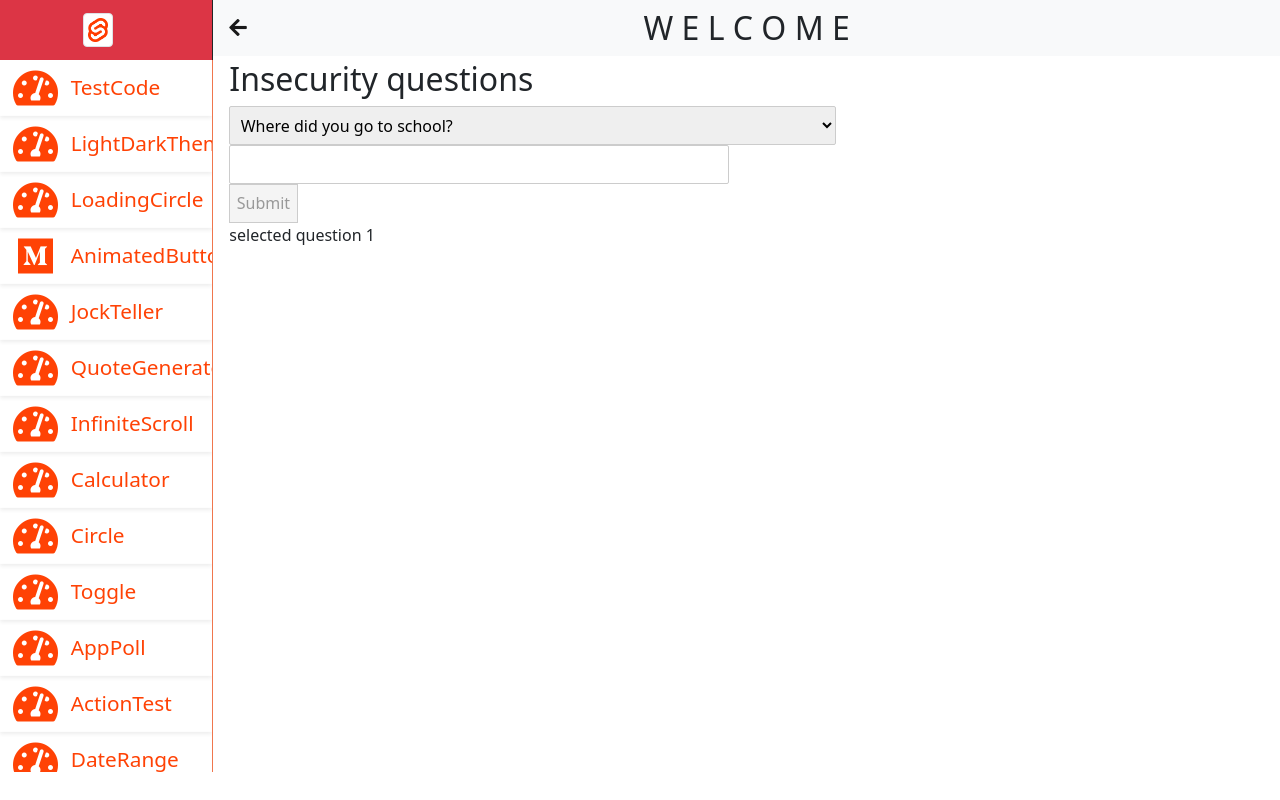
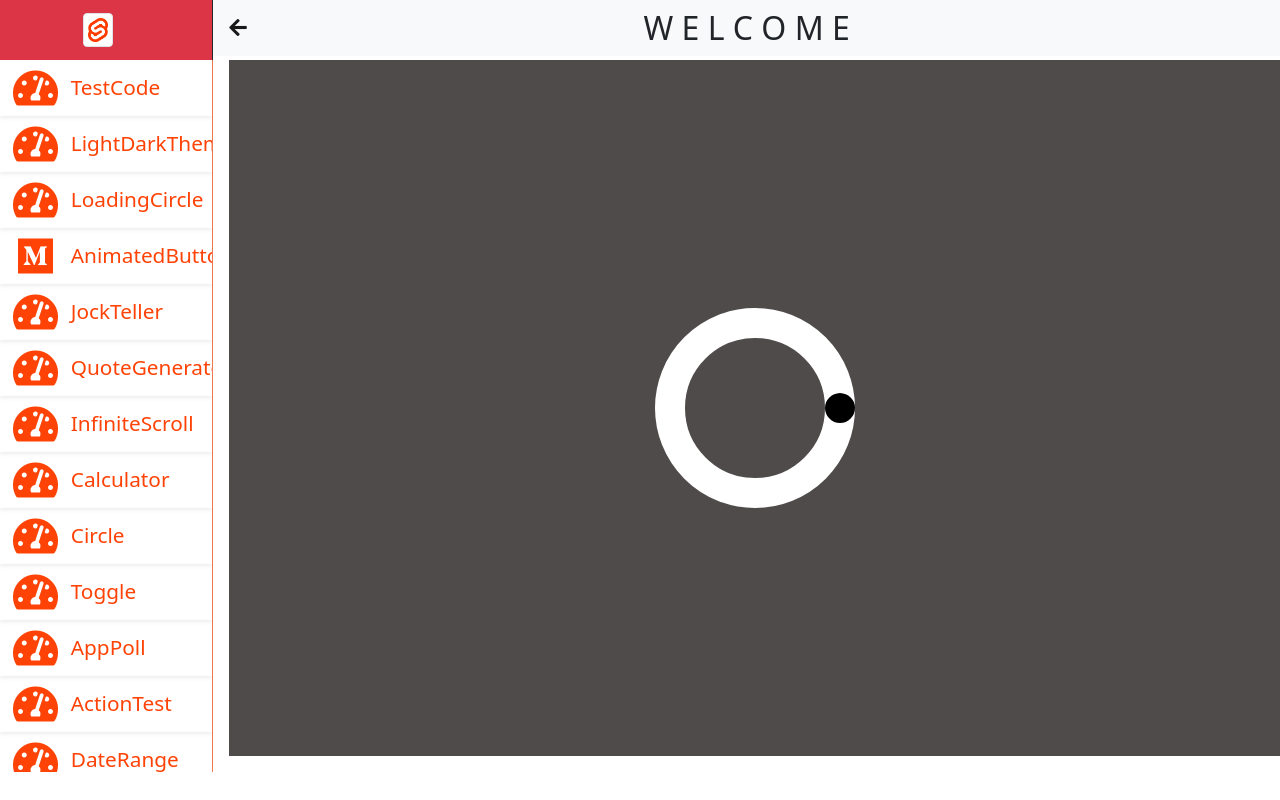
Before and after one commit to SultanCse/Svelte-Components, a Svelte app: page / in a window 1280 px wide. Built offline with nearby package versions, Linux system fonts and the light colour scheme.

Commit message:
pocessing bar component added

```diff
--- a/src/components/TestCode.svelte
+++ b/src/components/TestCode.svelte
@@ -1,43 +1,49 @@
-<script>
-	let questions = [
-		{ id: 1, text: `Where did you go to school?` },
-		{ id: 2, text: `What is your mother's name?` },
-		{ id: 3, text: `What is another personal fact that an attacker could easily find with Google?` }
-	];
+<div class="parent">
+    <div class="circle">
+        <div class="dot">
 
-	let selected;
-
-	let answer = '';
-
-	function handleSubmit() {
-		alert(`answered question ${selected.id} (${selected.text}) with "${answer}"`);
-	}
-</script>
-
-<h2>Insecurity questions</h2>
-
-<form on:submit|preventDefault={handleSubmit}>
-	<select bind:value={selected} on:change="{() => answer = ''}">
-		{#each questions as question}
-			<option value={question}>
-				{question.text}
-			</option>
-		{/each}
-	</select>
-
-	<input bind:value={answer}>
-
-	<button disabled={!answer} type=submit>
-		Submit
-	</button>
-</form>
-
-<p>selected question {selected ? selected.id : '[waiting...]'}</p>
+        </div>
+    </div>
+</div>
 
 <style>
-	input {
-		display: block;
-		width: 500px;
-		max-width: 100%;
+    .parent{
+        height: 100%;
+        width: 100%;
+        background: rgb(80, 75, 75);
+        display: flex;
+        justify-content: center;
+        align-items: center;
+		margin: 0;
+		padding: 0;
+    }
+    .circle{
+        height: 200px;
+        width: 200px;
+		/* display: flex;
+		justify-content: center;
+        align-items: center; */
+        position: relative;
+        border-radius: 50%;
+        border: 30px solid white;
+
+    }
+	.dot{
+		height: 30px;
+		width: 30px;
+		background: black;
+		position: absolute;
+		top: 50%;
+		left: -30px;
+		border-radius: 50%;
+		transform: translateY(-50%);
+		transform-origin: 100px 50%;
+		transition: 2s linear;
+		animation: ani 2s infinite linear;
+	}
+
+	@keyframes ani{
+		0%{ transform: translateY(-50%) rotate(0deg);}
+		100%{transform: translateY(-50%) rotate(360deg);}
 	}
 </style>
--- a/src/services/appList.js
+++ b/src/services/appList.js
@@ -11,7 +11,8 @@ import LoadingCircle from '../components/LoadingCircle.svelte';
 import JockTeller from '../components/JockTeller.svelte'
 import AnimatedButton from '../components/AnimatedButton.svelte'
 import LightDarkTheme from '../components/LightDarkTheme.svelte'
+import LoadingBar from '../elements/LoadingBar.svelte'
 
 
-export {LightDarkTheme,AnimatedButton, JockTeller, AppPoll,QuoteGenerator,Toggle,Circle,Calculator,ActionTest,
+export {LoadingBar, LightDarkTheme,AnimatedButton, JockTeller, AppPoll,QuoteGenerator,Toggle,Circle,Calculator,ActionTest,
         DateRange,InfiniteScroll,TestCode,LoadingCircle}
```
Also changed, not shown: public/build/bundle.css, public/build/bundle.js, src/elements/LoadingBar.svelte (added), 1 other file (tests, documents, lock files or other folders).
